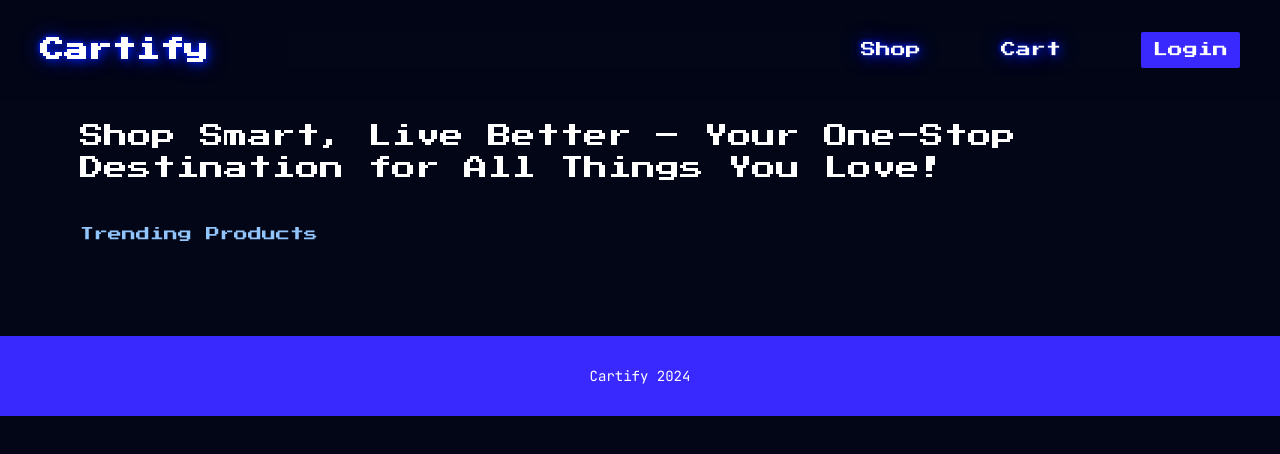
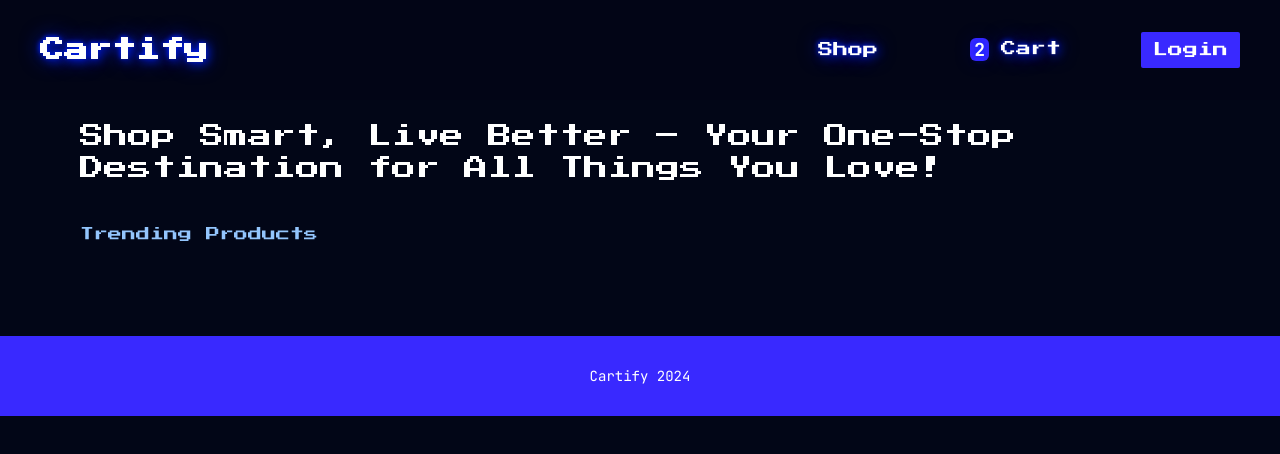
Before and after one commit to 0xShad/cartify, a website built with Vite: page index.html in a window 1280 px wide. Built offline with nearby package versions, Linux system fonts and the light colour scheme; no server answers.

Commit message:
added cart quantity counter on the nav.

```diff
--- a/index.html
+++ b/index.html
@@ -26,11 +26,11 @@
       <h1 class="text-[#3929ff] font-bold text-sm sm:text-2xl shadowText cursor-pointer">Cartify</h1>
 
       <ion-icon name="menu-outline" class="burger text-white text-2xl  top-0 right-0 p-3 cursor-pointer sm:hidden"></ion-icon>
-      <nav class="text-[#3929ff] items-center font-normal text-[8px] sm:text-[15px] md:gap-20 gap-5 absolute left-0 flex-col w-full bg-[#3929ff] top-0 min-h-[500px] justify-center sm:sticky sm:flex-row sm:bg-slate-950 sm:justify-end sm:min-h-0 hidden sm:flex navbar">
+      <nav class="text-[#3929ff] items-center font-normal text-[8px] sm:text-[15px] md:gap-20 gap-5 absolute left-0 flex-col w-full bg-[#3929ff] top-0 min-h-[500px] justify-center sm:sticky sm:flex-row sm:bg-transparent sm:justify-end sm:min-h-0 hidden sm:flex navbar">
 
         <ion-icon name="close-outline" class="burger-close text-white text-2xl absolute top-0 right-0 p-3 cursor-pointer sm:hidden"></ion-icon>
         <h3 class="shadowText cursor-pointer">Shop</h3>
-        <h3 class="shadowText cursor-pointer">Cart</h3>
+        <h3 class="shadowText cursor-pointer"><span class="text-lg font-bold m-3 px-1 rounded-md bg-white text-[#3929ff] sm:text-white sm:bg-[#3929ff] cart-quantity-html">2</span>Cart</h3>
         <h3 class="text-white bg-[#3929ff] py-2 px-3 rounded-sm cursor-pointer">Login</h3>
       </nav>
     </header>
```
